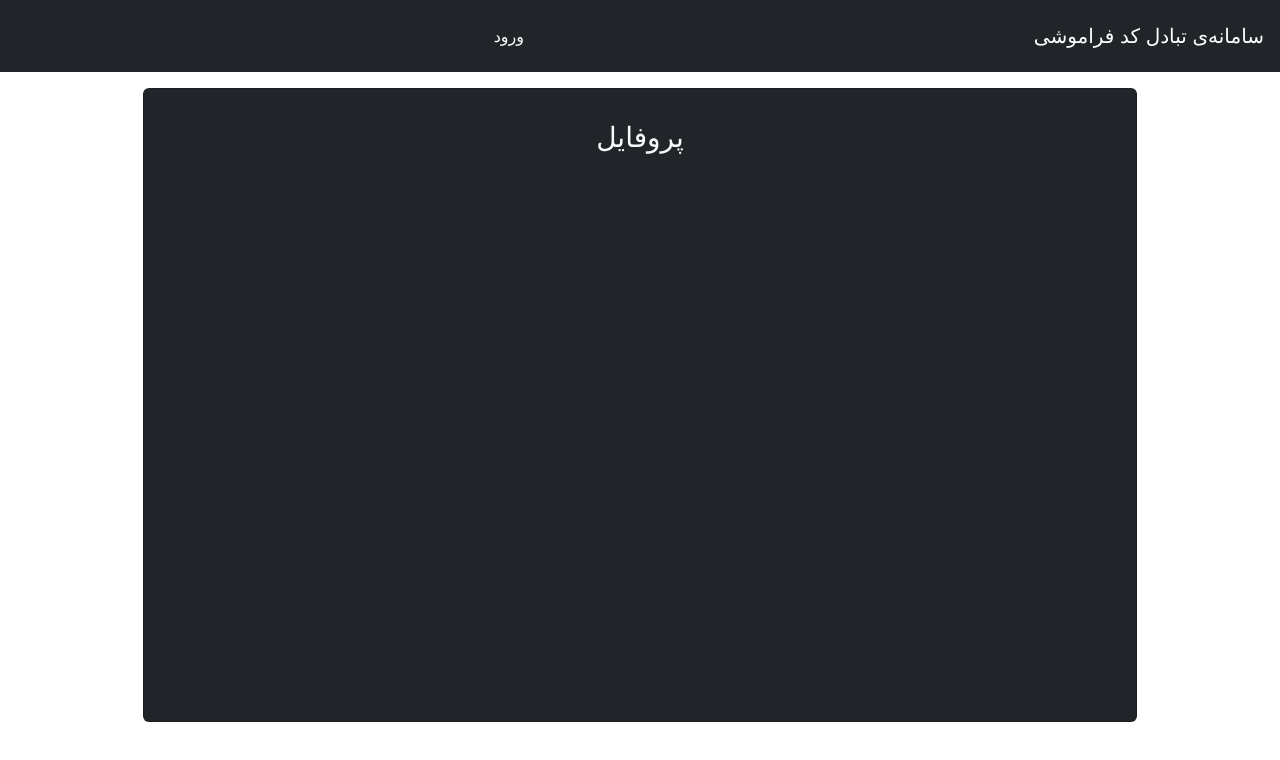
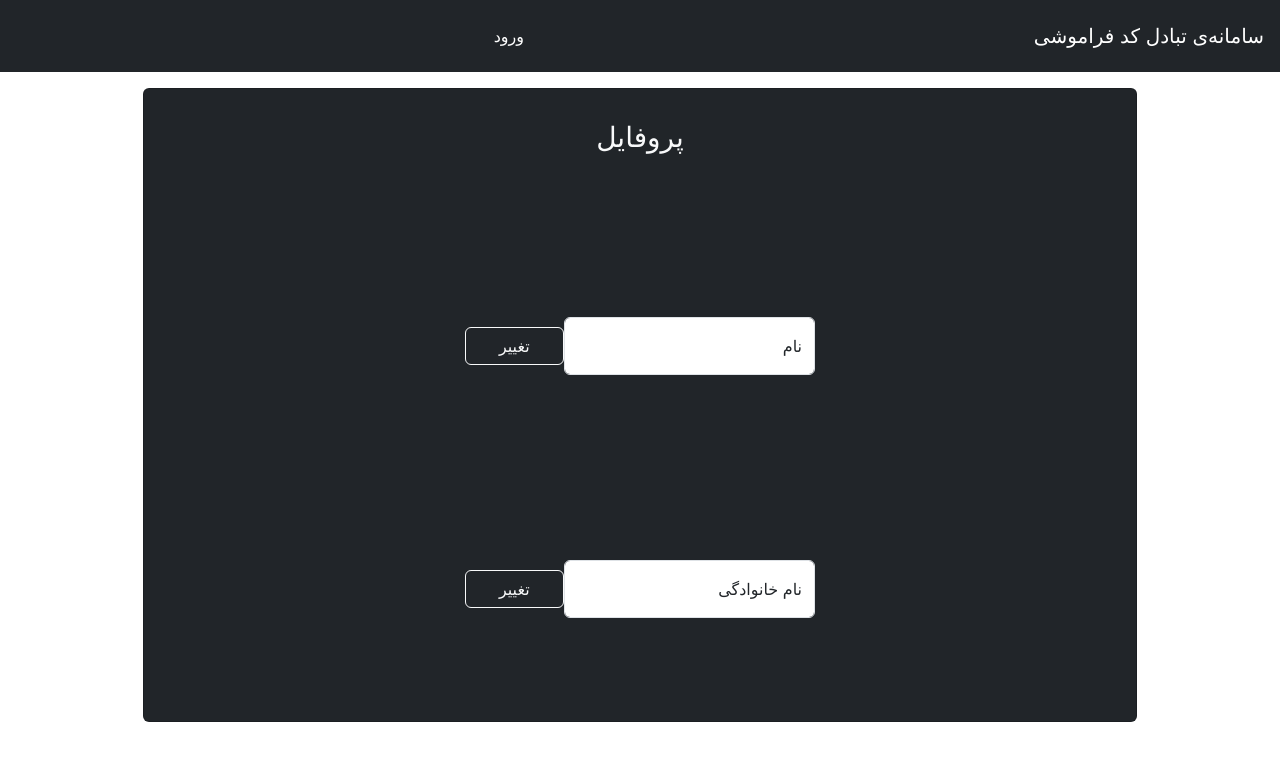
Before and after one commit to IIIphr/se_front_prj, a React (Create React App) app: page /profile in a window 1280 px wide. Shown: the top 760 px of the page. Built offline with nearby package versions, Linux system fonts and the light colour scheme.

Commit message:
Added change name to profile page

```diff
--- a/src/Login.js
+++ b/src/Login.js
@@ -41,7 +41,7 @@ function Login() {
         navigate('/profile');
       }
     }
-  }, []);
+  }, [user_type, cookies.user_type]);
 
   return (
     <Fragment>
--- a/src/Profile.js
+++ b/src/Profile.js
@@ -1,17 +1,33 @@
 import './Profile.css';
-import { useSelector } from 'react-redux';
-import { useEffect, Fragment } from 'react';
+import { useSelector, useDispatch } from 'react-redux';
+import { useEffect, Fragment, useState } from 'react';
 import { useCookies } from 'react-cookie';
 import { useNavigate, Link } from 'react-router-dom';
 import Navbarr from './Navbarr';
 import Card from 'react-bootstrap/Card';
 import Container from 'react-bootstrap/Container';
+import Form from 'react-bootstrap/Form';
+import FloatingLabel from 'react-bootstrap/FloatingLabel';
+import Spinner from 'react-bootstrap/Spinner';
+import Toast from 'react-bootstrap/Toast';
+import { change_f_name, change_l_name } from './userSlice';
+import { ToastContainer } from 'react-bootstrap';
 
 function Profile() {
   const name = useSelector((state) => state.user.user_f_name);
+  const l_name = useSelector((state) => state.user.user_l_name);
   const user_type = useSelector((state) => state.user.user_type);
   const navigate = useNavigate();
+  const dispatch = useDispatch();
+  const [validated_f, set_validated_f] = useState(false);
+  const [validated_l, set_validated_l] = useState(false);
+  const [f_name_input, set_f_name_input] = useState(name);
+  const [l_name_input, set_l_name_input] = useState(l_name);
   const [cookies] = useCookies(['user_type']);
+  const [is_loading_f, set_loading_f] = useState(0);
+  const [is_loading_l, set_loading_l] = useState(0);
+  const [show_tf, set_show_tf] = useState(false);
+  const [show_tl, set_show_tl] = useState(false);
 
   useEffect(() => {
     if (user_type == null) {
@@ -19,15 +35,95 @@ function Profile() {
         navigate('/login');
       }
     }
-  }, []);
+  }, [user_type, cookies.user_type]);
 
   return (
     <Fragment>
       <Navbarr />
+      <ToastContainer className='p-3' position='bottom-center' style={{ zIndex: 5 }}>
+      <Toast onClose={() => set_show_tf(false)} show={show_tf} delay={3000} autohide>
+        <Toast.Header>
+          <strong className="me-auto">تغییر</strong>
+        </Toast.Header>
+        <Toast.Body>نام شما تغییر کرد</Toast.Body>
+      </Toast>
+      <Toast onClose={() => set_show_tl(false)} show={show_tl} delay={3000} autohide>
+        <Toast.Header>
+          <strong className="me-auto">تغییر</strong>
+        </Toast.Header>
+        <Toast.Body>نام خانوادگی شما تغییر کرد</Toast.Body>
+      </Toast>
+      </ToastContainer>
       <Container className='d-flex flex-column justify-content-center align-items-center min-vh-75'>
         <Card bg='dark' text='light' className='d-flex flex-column text-center p-3 m-3'>
           <Card.Body className='d-flex flex-column justify-content-between align-items-center min-vh-75 min-vw-75'>
             <h3 className='text-center rtl mb-5'>پروفایل {name}</h3>
+            <Form noValidate validated={validated_f} className='min-w-350px w-30 d-flex flex-row-reverse justify-content-between align-items-center min-vh-25 text-dark'>
+              <Form.Group>
+                <FloatingLabel dir='rtl' className='custom-class' label="نام">
+                  <Form.Control
+                    required
+                    dir='rtl'
+                    onChange={e => set_f_name_input(e.target.value)}
+                    type="text"
+                    placeholder="نام" />
+                </FloatingLabel>
+              </Form.Group>
+
+              {is_loading_f == 0 ?
+                <button className='btn btn-outline-light text-center rtl h-100 w-30' onClick={(e) => {
+                  e.preventDefault();
+                  const form = e.currentTarget;
+                  if (form.checkValidity() === false) {
+                    e.preventDefault();
+                    e.stopPropagation();
+                  }
+                  else {
+                    set_validated_f(true);
+                    set_loading_f(1);
+                    //fetch
+                    dispatch(change_f_name(f_name_input));
+                    set_loading_f(0);
+                    set_show_tf(true);
+                  }
+                }}>تغییر</button> :
+                <button className='btn btn-outline-light text-center rtl w-30' disabled>
+                  <Spinner animation='border' size='sm' />
+                </button>}
+            </Form>
+            <Form noValidate validated={validated_l} className='min-w-350px w-30 d-flex flex-row-reverse justify-content-between align-items-center min-vh-25 text-dark'>
+              <Form.Group>
+                <FloatingLabel dir='rtl' className='custom-class' label="نام خانوادگی">
+                  <Form.Control
+                    required
+                    dir='rtl'
+                    onChange={e => set_l_name_input(e.target.value)}
+                    type="text"
+                    placeholder="نام خانوادگی" />
+                </FloatingLabel>
+              </Form.Group>
+
+              {is_loading_l == 0 ?
+                <button className='btn btn-outline-light text-center rtl w-30' onClick={(e) => {
+                  e.preventDefault();
+                  const form = e.currentTarget;
+                  if (form.checkValidity() === false) {
+                    e.preventDefault();
+                    e.stopPropagation();
+                  }
+                  else {
+                    set_validated_l(true);
+                    set_loading_l(1);
+                    //fetch
+                    dispatch(change_l_name(l_name_input));
+                    set_loading_l(0);
+                    set_show_tl(true);
+                  }
+                }}>تغییر</button> :
+                <button className='btn btn-outline-light text-center rtl w-30' disabled>
+                  <Spinner animation='border' size='sm' />
+                </button>}
+            </Form>
           </Card.Body>
         </Card>
       </Container>
--- a/src/index.css
+++ b/src/index.css
@@ -28,6 +28,9 @@ p{
   transition-duration: 0.2s;
 }
 
+.min-vh-25{
+  min-height: 25vh;
+}
 .min-vh-50{
   min-height: 50vh;
 }
@@ -40,6 +43,12 @@ p{
 .min-vw-75{
   min-width: 75vw;
 }
+.min-w-350px{
+  min-width: 350px;
+}
+.w-30{
+  width: 30%;
+}
 
 .form-floating.custom-class>label {
   top: 0;
```
